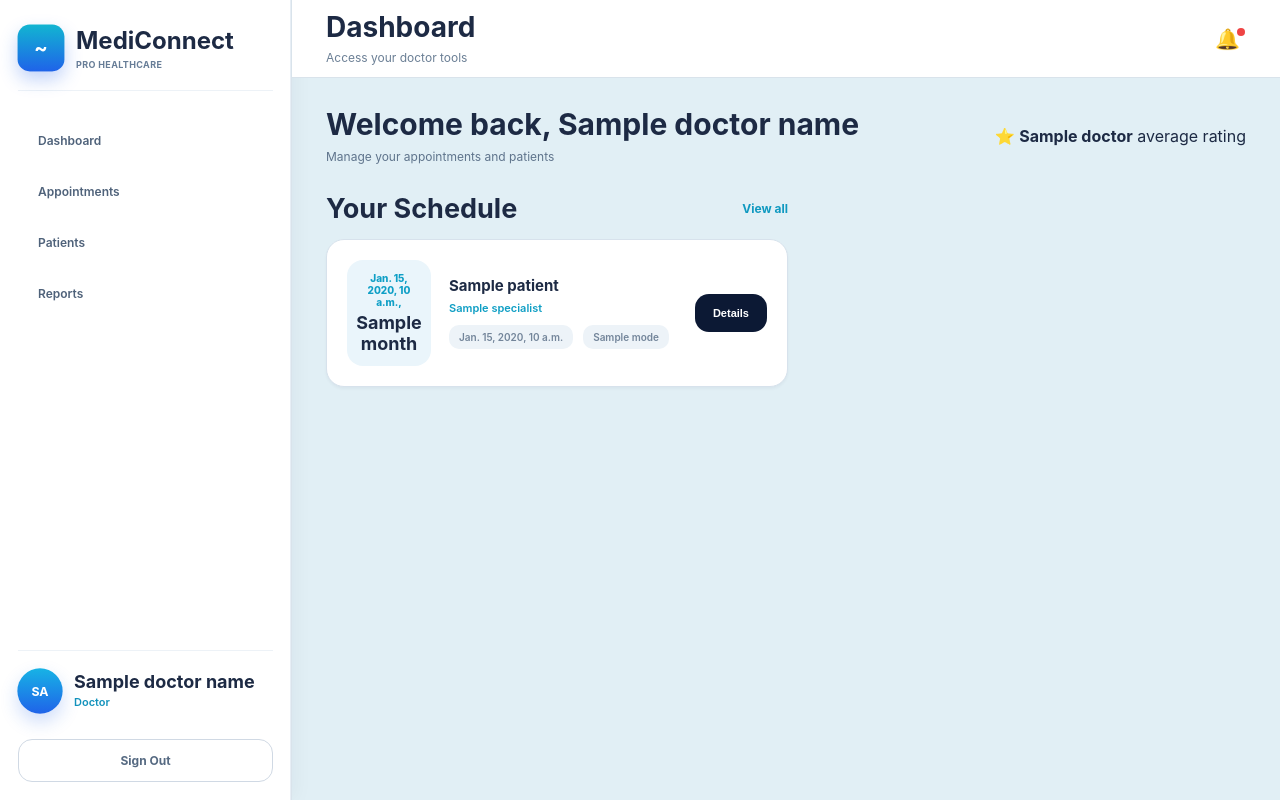
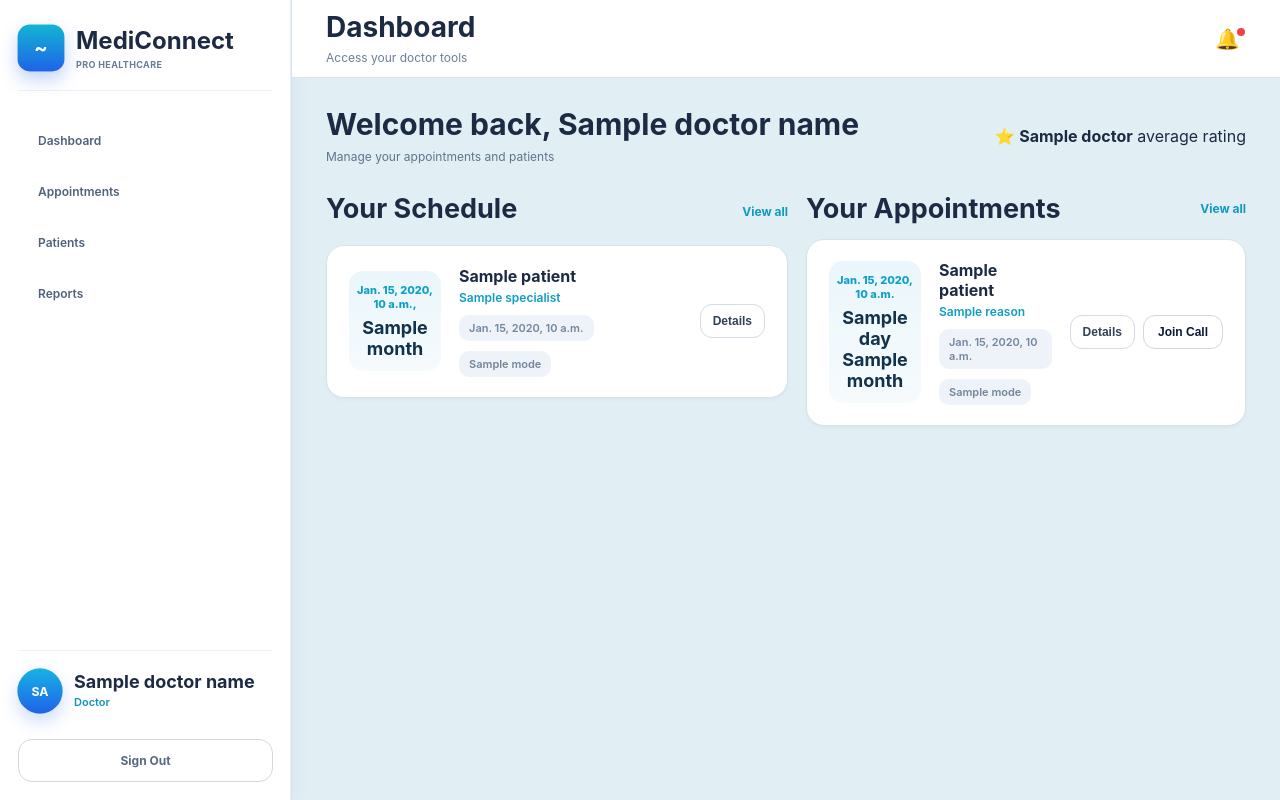
Before and after one commit to Arun24-8/PFSD_SDP_20, a Django app: template templates/dashboard/pages/doctor/doctor_dashboard.html in a window 1280 px wide. Run offline with Django 5.2, Linux system fonts and the light colour scheme; tables that the repository leaves empty hold one stand-in row (values such as "Sample post"); the template is opened without the code that fills it: values that come from a table or form of the project are taken from there, most other values are stand-ins (such as "Sample title", 1, 10 or a date in 2020).

Commit message:
updated doctor

```diff
--- a/doctor/urls.py
+++ b/doctor/urls.py
@@ -13,6 +13,8 @@ urlpatterns = [
          name='doctor_reject_appointment'),
     path('appointments/<int:appointment_index>/view/', views.doctor_pending_patient_detail,
          name='doctor_pending_patient_detail'),
+    path('appointments/<int:appointment_index>/join/', views.doctor_join_call,
+         name='doctor_join_call'),
     path('patients/', views.doctor_patients, name='doctor_patients'),
     path('patients/<int:patient_index>/', views.doctor_patient_detail,
          name='doctor_patient_detail'),
--- a/static/dashboard/css/doctor-dashboard.css
+++ b/static/dashboard/css/doctor-dashboard.css
@@ -2,3 +2,87 @@
 @import url('patient-dashboard.css');
 
 /* additional doctor dashboard overrides */
+
+/* dashboard card refinements */
+.schedule-card {
+	padding: 20px 22px;
+	display: grid;
+	grid-template-columns: 92px 1fr auto;
+	align-items: center;
+	gap: 18px;
+	transition: transform 0.18s ease, box-shadow 0.18s ease;
+}
+
+.schedule-card:hover {
+	transform: translateY(-4px);
+	box-shadow: 0 8px 24px rgba(15, 23, 42, 0.06);
+}
+
+.date-chip {
+	border-radius: 14px;
+	background: linear-gradient(180deg, #eaf6fb, #f6fbfd);
+	text-align: center;
+	padding: 12px 8px;
+	min-width: 84px;
+}
+
+.date-chip span {
+	display: block;
+	color: #0f9fc6;
+	font-size: 11px;
+	font-weight: 800;
+}
+
+.date-chip strong {
+	display: block;
+	margin-top: 6px;
+	font-size: 18px;
+	color: #11324a;
+}
+
+.schedule-main h4 { font-size: 16px; margin-bottom: 4px; }
+.schedule-main p { font-size: 12px; margin: 0 0 8px; }
+
+.meta-chips span { font-size: 11px; padding: 6px 10px; }
+
+/* actions */
+.details-btn {
+	border: 1px solid #d3dce7;
+	background: #ffffff;
+	color: #334155;
+	border-radius: 12px;
+	padding: 9px 12px;
+	font-weight: 700;
+	font-size: 12px;
+	cursor: pointer;
+}
+
+.join-btn {
+	border: 1px solid #cfd8e3;
+	background: #ffffff;
+	color: #0c1934;
+	border-radius: 12px;
+	padding: 9px 14px;
+	font-weight: 800;
+	font-size: 12px;
+	cursor: pointer;
+	transition: background 0.12s ease, color 0.12s ease, transform 0.12s ease;
+}
+
+.join-btn.join-enabled {
+	background: #ef4444; /* red */
+	color: #ffffff;
+	border-color: #d43b3b;
+}
+
+.join-btn:active { transform: translateY(1px); }
+
+/* appointments panel tweaks */
+.panel.section-appointments .panel-head h3 { margin-bottom: 6px; }
+.panel.section-appointments article.schedule-card { margin-bottom: 12px; }
+
+@media (max-width: 1100px) {
+	.dashboard-grid { grid-template-columns: 1fr; }
+	.schedule-card { grid-template-columns: 1fr; align-items: flex-start; }
+	.date-chip { display: inline-flex; align-items: center; gap: 8px; }
+}
--- a/templates/dashboard/pages/doctor/doctor_dashboard.html
+++ b/templates/dashboard/pages/doctor/doctor_dashboard.html
@@ -39,7 +39,7 @@
           </div>
 
           <div class="dashboard-grid">
-            <section class="panel">
+            <section class="panel section-appointments">
               <div class="panel-head">
                 <h3>Your Schedule</h3>
                 <a href="#">View all</a>
@@ -60,9 +60,59 @@
                   </div>
                 </div>
 
-                <button type="button" class="join-btn" disabled>
-                  {% if item.mode == "Video Call" %}Join Call{% else %}Details{% endif %}
+                <button
+                  type="button"
+                  class="details-btn"
+                  onclick="location.href='{% url 'doctor_pending_patient_detail' forloop.counter0 %}'"
+                >
+                  Details
                 </button>
+              </article>
+              {% endfor %}
+            </section>
+
+            <section class="panel">
+              <div class="panel-head">
+                <h3>Your Appointments</h3>
+                <a href="{% url 'doctor_appointments' %}">View all</a>
+              </div>
+              {% for appt in appointments %}
+              <article class="schedule-card">
+                <div class="date-chip">
+                  <span>{{ appt.date_label }}</span>
+                  <strong>{{ appt.day }} {{ appt.month }}</strong>
+                </div>
+
+                <div class="schedule-main">
+                  <h4>{{ appt.patient }}</h4>
+                  <p>{{ appt.reason }}</p>
+                  <div class="meta-chips">
+                    <span>{{ appt.time }}</span>
+                    <span>{{ appt.mode }}</span>
+                  </div>
+                </div>
+
+                <div style="display: flex; gap: 8px; align-items: center">
+                  <button
+                    type="button"
+                    class="details-btn"
+                    onclick="location.href='{% url 'doctor_pending_patient_detail' appt.appointment_index %}'"
+                  >
+                    Details
+                  </button>
+
+                  <form
+                    method="get"
+                    action="{% url 'doctor_join_call' appt.appointment_index %}"
+                  >
+                    <button
+                      type="submit"
+                      class="join-btn {% if appt.join_enabled %}join-enabled{% endif %}"
+                    >
+                      Join Call
+                    </button>
+                  </form>
+                </div>
               </article>
               {% endfor %}
             </section>
```
Also changed, not shown: doctor/views.py (+75 -1 lines), templates/dashboard/pages/doctor/doctor_patient_prescription.html (+5 -5 lines), templates/dashboard/pages/doctor/join_call.html (added, +51 -0 lines).
